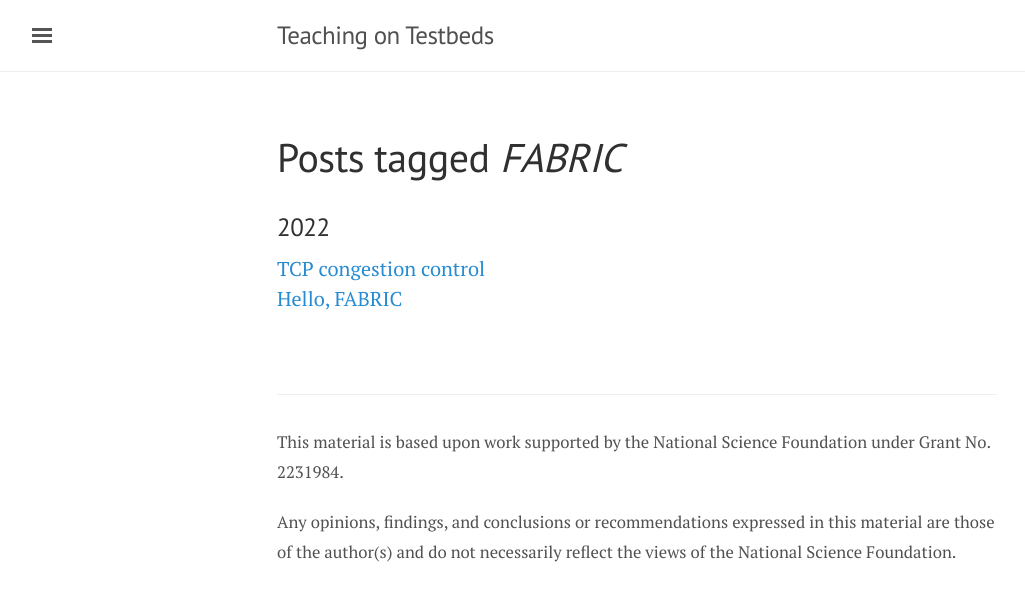
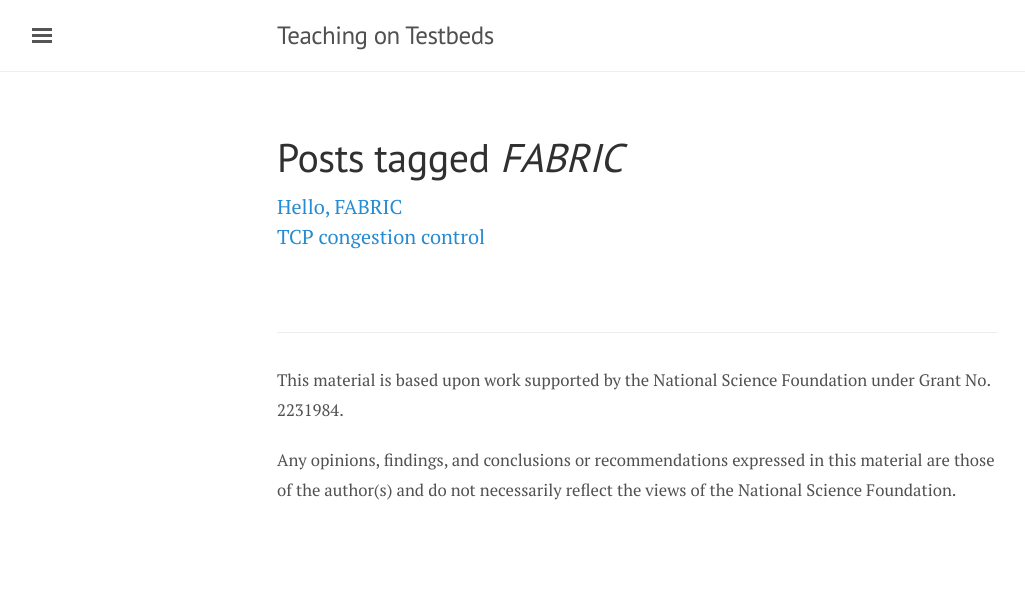
Before and after one commit to teaching-on-testbeds/teaching-on-testbeds.github.io, a Jekyll site: the page built from tag/fabric.md, in a window 1280 px wide. Shown: the top 601 px of the page, without its empty margins (3-1028 px from the left). Built offline with Jekyll 4.4.1, drawn with Linux system fonts in a browser that asks for light colours.

Commit message:
Don't include year on posts by tag page

```diff
--- a/_layouts/posts_by_tag.html
+++ b/_layouts/posts_by_tag.html
@@ -9,25 +9,8 @@ layout: default
 <div class="page">
   <h1 class="page-title">{{ post_tagged_message }}</h1>
     {% if site.tags[page.tag] %}
-      {% for post in site.tags[page.tag] reversed %}
-        {% capture post_year %}{{ post.date | date: '%Y' }}{% endcapture %}
-        {% if forloop.first %}
-          <h3>{{ post_year }}</h3><div>
-        {% endif %}
-
-        {% if forloop.first == false %}
-          {% assign previous_index = forloop.index0 | minus: 1 %}
-          {% capture previous_post_year %}{{ site.tags[page.tag][previous_index].date | date: '%Y' }}{% endcapture %}
-          {% if post_year != previous_post_year %}
-            </div><h3>{{ post_year }}</h3><div>
-          {% endif %}
-        {% endif %}
-
+      {% for post in site.tags[page.tag] %}
         <a href="{{ site.baseurl }}{{ post.url }}">{{ post.title }}</a><br />
-
-        {% if forloop.last %}
-          </div>
-        {% endif %}
       {% endfor %}
     {% else %}
         <p>{{ no_posts_tagged_message }}</p>
```
